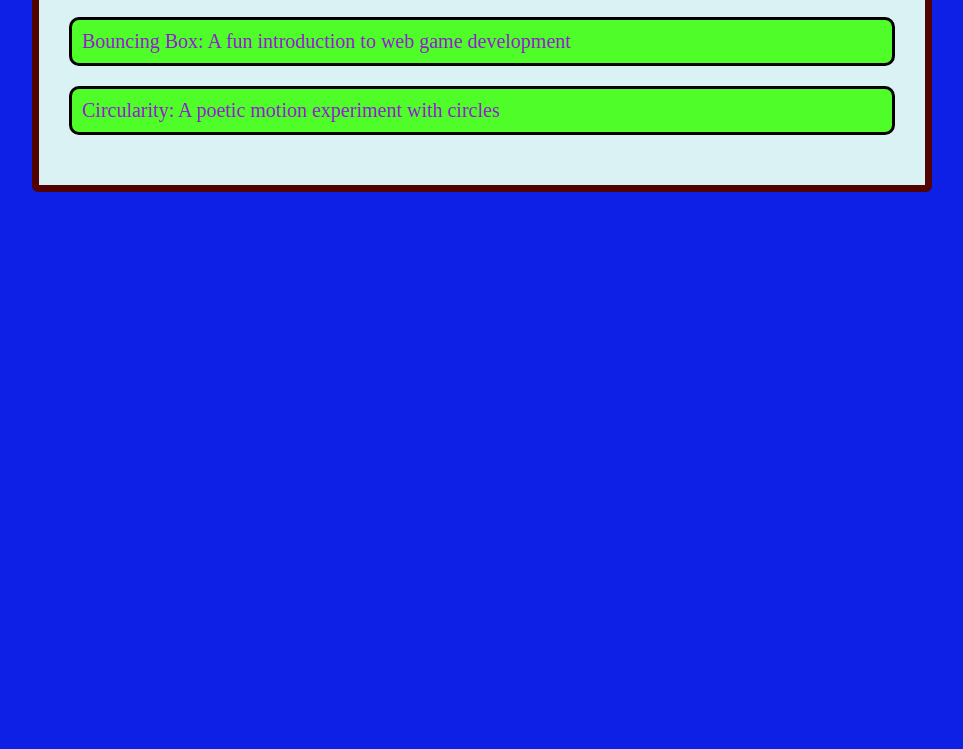
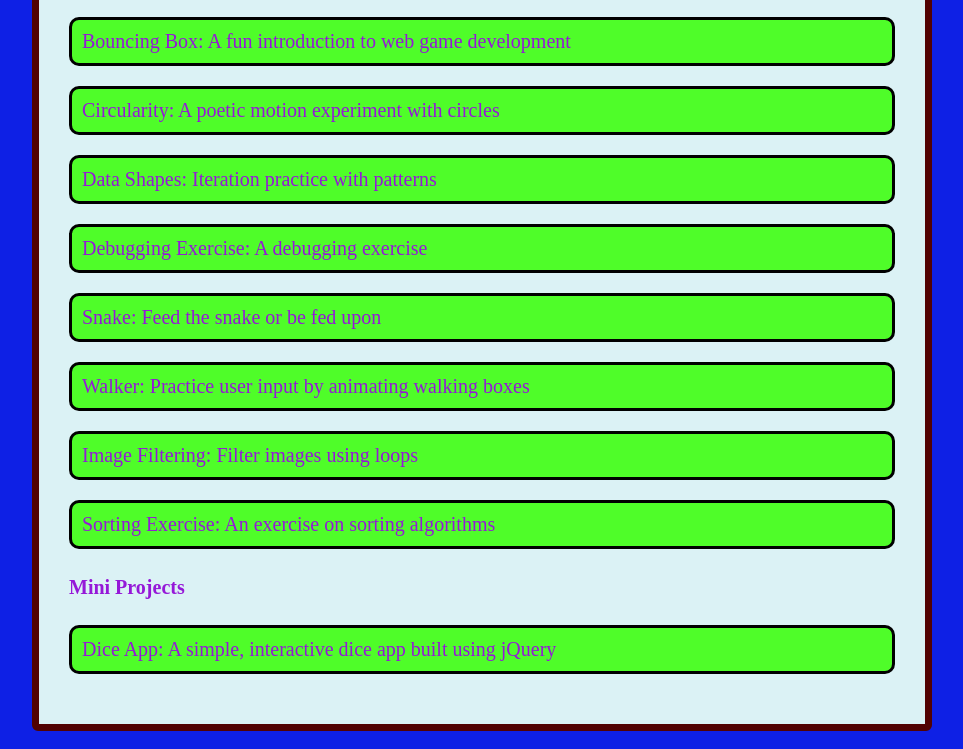
Before and after one commit to DuckettRaiser8/DuckettRaiser8.github.io, a plain HTML site: page portfolio.html in a window 1280 px wide. Shown: the part 276-1025 px from the top of the page, without its empty margins (158-1121 px from the left). Before the commit the page ends 800 px from the top, so only its background shows below. Drawn offline with Linux system fonts and the light colour scheme.

Commit message:
done' git commit -m done

```diff
--- a/fsd-projects/circularity/css/style.css
+++ b/fsd-projects/circularity/css/style.css
@@ -1,5 +1,5 @@
 body {
     background-image: url("https://media.istockphoto.com/id/1488272205/photo/detail-of-modern-blue-brick-wall-background-photo-blue-light-brick-wall-texture-background.jpg?s=612x612&w=0&k=20&c=kBEY8oE2j1Tp0KJ_U-_XZsmQ64rrJktPyuoUetjUoz4=");
     background-repeat:no-repeat;
-    background-size: cover;
+    background-size: 100% 100%;
 }
--- a/portfolio.html
+++ b/portfolio.html
@@ -33,6 +33,20 @@
                 <li>
                     <a href="fsd-projects/circularity/">Circularity: A poetic motion experiment with circles</a>
                 </li>
+                <h3><asd-projects></asd-projects></h3>
+                <ul id="portfolio">
+  <!-- ASD project links will go here -->
+</ul>
+<li><a href="asd-projects/data-shapes"> Data Shapes: Iteration practice with patterns</a></li>
+<li><a href="asd-projects/debugging-exercise"> Debugging Exercise: A debugging exercise</a></li>
+<li><a href="asd-projects/snake">Snake: Feed the snake or be fed upon</a></li>
+<li><a href="asd-projects/walker">Walker: Practice user input by animating walking boxes</a></li>
+<li><a href="asd-projects/image-filtering">Image Filtering: Filter images using loops</a></li>
+<li><a href="asd-projects/sorting">Sorting Exercise: An exercise on sorting algorithms</a></li>
+<h4>Mini Projects</h4>
+<ul id ="portfolio">
+    <li><a href="asd-projects/dice-app"> Dice App: A simple, interactive dice app built using jQuery</a></li>
+</ul>
             </ul>
         </div>
       </main>
```
